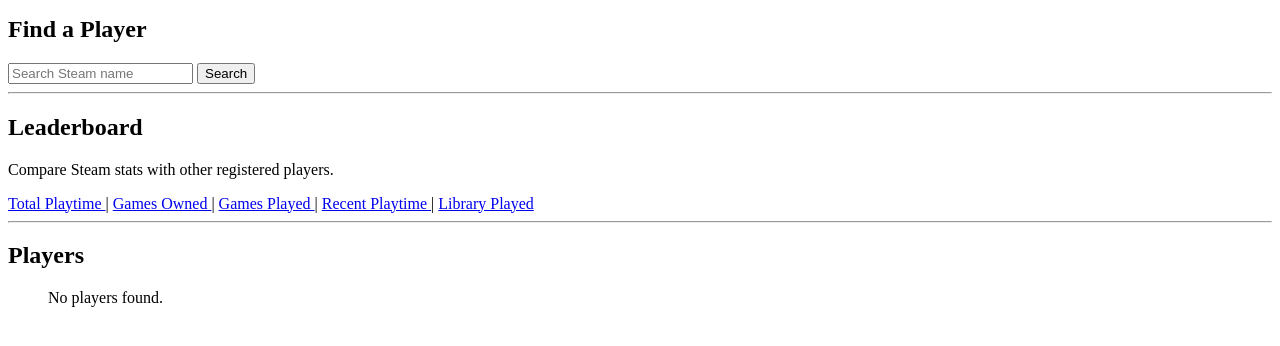
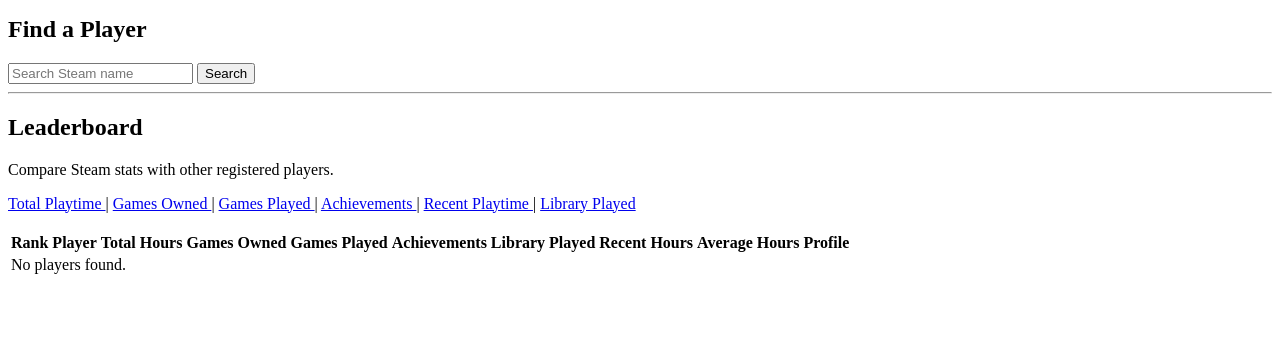
Before and after one commit to JacobZapp/Steam_Stat_Analyzer, a Django app: page /dashboard/ in a window 1280 px wide. Shown: the part 157-503 px from the top of the page. Run offline with Django 5.2, Linux system fonts and the light colour scheme; the visitor is signed in with stand-in values (Sample User, id 1); data comes from the database, SQL or seed files in the repository.

Commit message:
fixed bug where achievements werent showing, still kinda buggy

```diff
--- a/analyzer/services.py
+++ b/analyzer/services.py
@@ -202,3 +202,96 @@ def get_steam_profile_stats(steam_id):
         "recent_games": recent_games,
         "recent_hours": recent_hours,
     }
+
+def get_player_achievements(
+    steam_id,
+    app_id,
+    session=None,
+):
+    url = (
+        f"{BASE_URL}/"
+        "ISteamUserStats/"
+        "GetPlayerAchievements/v1/"
+    )
+
+    params = {
+        "key": settings.STEAM_API_KEY,
+        "steamid": steam_id,
+        "appid": app_id,
+        "l": "english",
+    }
+
+    requester = session or requests
+
+    response = requester.get(
+        url,
+        params=params,
+        timeout=10,
+    )
+
+    # Some games do not expose achievement/stat data.
+    if response.status_code in (400, 404):
+        return []
+
+    response.raise_for_status()
+
+    data = response.json()
+
+    player_stats = data.get(
+        "playerstats",
+        {},
+    )
+
+    return player_stats.get(
+        "achievements",
+        [],
+    )
+
+
+def get_total_achievements_earned(
+    steam_id,
+    games=None,
+):
+    if games is None:
+        games = get_owned_games(
+            steam_id
+        )
+
+    total_achievements = 0
+
+    with requests.Session() as session:
+        for game in games:
+            if game.get(
+                "playtime_forever",
+                0,
+            ) <= 0:
+                continue
+
+            if game.get(
+                "has_community_visible_stats"
+            ) is False:
+                continue
+
+            app_id = game.get("appid")
+
+            if not app_id:
+                continue
+
+            achievements = get_player_achievements(
+                steam_id,
+                app_id,
+                session=session,
+            )
+
+            earned = sum(
+                1
+                for achievement in achievements
+                if achievement.get(
+                    "achieved",
+                    0,
+                )
+            )
+
+            total_achievements += earned
+
+    return total_achievements
--- a/analyzer/templates/analyzer/dashboard.html
+++ b/analyzer/templates/analyzer/dashboard.html
@@ -103,6 +103,12 @@
 
         |
 
+        <a href="?sort=achievements">
+            Achievements
+        </a>
+
+        |
+
         <a href="?sort=recent">
             Recent Playtime
         </a>
@@ -113,90 +119,93 @@
             Library Played
         </a>
     </nav>
-        </section>
 
-        <hr>
+    <br>
 
-        <section>
-            <h2>Players</h2>
+    <table>
+        <thead>
+            <tr>
+                <th>Rank</th>
+                <th>Player</th>
+                <th>Total Hours</th>
+                <th>Games Owned</th>
+                <th>Games Played</th>
+                <th>Achievements</th>
+                <th>Library Played</th>
+                <th>Recent Hours</th>
+                <th>Average Hours</th>
+                <th>Profile</th>
+            </tr>
+        </thead>
 
-            <ol>
+        <tbody>
             {% for profile in profiles %}
-                    <li>
-                        <article>
+                <tr>
+                    <td>
+                        #{{ forloop.counter }}
+                    </td>
+
+                    <td>
                         <img
                             src="{{ profile.avatar_url }}"
                             alt="{{ profile.persona_name }} profile picture"
-                                width="64"
-                                height="64"
+                            width="48"
+                            height="48"
                         >
 
-                            <h3>
+                        <strong>
                             {{ profile.persona_name }}
-                            </h3>
+                        </strong>
 
-                            <p>
-                                Site username:
-                                <strong>
-                                    {{ profile.user.username }}
-                                </strong>
-                            </p>
+                        <span>
+                            @{{ profile.user.username }}
+                        </span>
+                    </td>
 
-                            {% if sort == "games" %}
-                                <p>
-                                    <strong>
+                    <td>
+                        {{ profile.total_hours }}
+                    </td>
+
+                    <td>
                         {{ profile.total_games }}
-                                    </strong>
-                                    games owned
-                                </p>
+                    </td>
 
-                            {% elif sort == "played" %}
-                                <p>
-                                    <strong>
+                    <td>
                         {{ profile.games_played }}
-                                    </strong>
-                                    games played
-                                </p>
+                    </td>
 
-                            {% elif sort == "recent" %}
-                                <p>
-                                    <strong>
+                    <td>
+                        {{ profile.total_achievements }}
+                    </td>
+
+                    <td>
+                        {{ profile.library_played_percent }}%
+                    </td>
+
+                    <td>
                         {{ profile.recent_hours }}
-                                    </strong>
-                                    hours played recently
-                                </p>
+                    </td>
 
-                            {% elif sort == "library" %}
-                                <p>
-                                    <strong>
-                                        {{ profile.library_played_percent }}%
-                                    </strong>
-                                    of library played
-                                </p>
+                    <td>
+                        {{ profile.average_hours }}
+                    </td>
 
-                            {% else %}
-                                <p>
-                                    <strong>
-                                        {{ profile.total_hours }}
-                                    </strong>
-                                    total hours
-                                </p>
-                            {% endif %}
-
-                            <p>
+                    <td>
                         <a href="{% url 'profile_overview' profile.steam_id %}">
                             View Stats
                         </a>
-                            </p>
-                        </article>
-                    </li>
+                    </td>
+                </tr>
 
             {% empty %}
-                    <p>
+                <tr>
+                    <td colspan="9">
                         No players found.
-                    </p>
+                    </td>
+                </tr>
             {% endfor %}
-            </ol>
+        </tbody>
+    </table>
 </section>
     </main>
 </body>
--- a/analyzer/views.py
+++ b/analyzer/views.py
@@ -4,7 +4,11 @@ from django.contrib.auth.decorators import login_required
 from django.shortcuts import redirect, render
 
 from accounts.models import SteamProfile
-from accounts.services import refresh_steam_profile
+
+from accounts.services import (
+    refresh_steam_achievements,
+    refresh_steam_profile,
+)
 
 from .services import get_steam_profile_stats
 
@@ -22,6 +26,7 @@ def profile_overview(request, steam_id):
         "total_hours": 0,
         "most_played_game": None,
         "top_games": [],
+        "total_achievements": None,
 
         "played_games": 0,
         "unplayed_games": 0,
@@ -33,6 +38,14 @@ def profile_overview(request, steam_id):
 
         "error": None,
     }
+
+    stored_profile = SteamProfile.objects.filter(
+        steam_id=steam_id
+    ).first()
+
+    context["total_achievements"] = (
+        stored_profile.total_achievements
+    )
 
     try:
         stored_profile = SteamProfile.objects.filter(
@@ -88,6 +101,17 @@ def dashboard(request):
         except requests.RequestException:
             pass
 
+    unitialized_achievements = SteamProfile.objects.filter(
+        achievements_initialized=False
+    )
+
+    for profile in unitialized_achievements:
+        try:
+            refresh_steam_achievements(profile)
+
+        except requests.RequestException:
+            pass
+
     search = request.GET.get("search", "").strip()
     sort = request.GET.get("sort", "hours")
 
@@ -118,6 +142,11 @@ def dashboard(request):
             "-library_played_percent"
         )
 
+    elif sort == "achievements":
+        profiles = profiles.order_by(
+            "-total_achievements"
+        )
+
     else:
         profiles = profiles.order_by(
             "-total_hours"
```
Also changed, not shown: accounts/models.py (+8 -0 lines), accounts/services.py (+23 -2 lines), analyzer/templates/analyzer/overview.html (+10 -0 lines), accounts/migrations/0004_steamprofile_achievements_initialized_and_more.py (added). Lines whose indentation alone changed are shown as unchanged.
